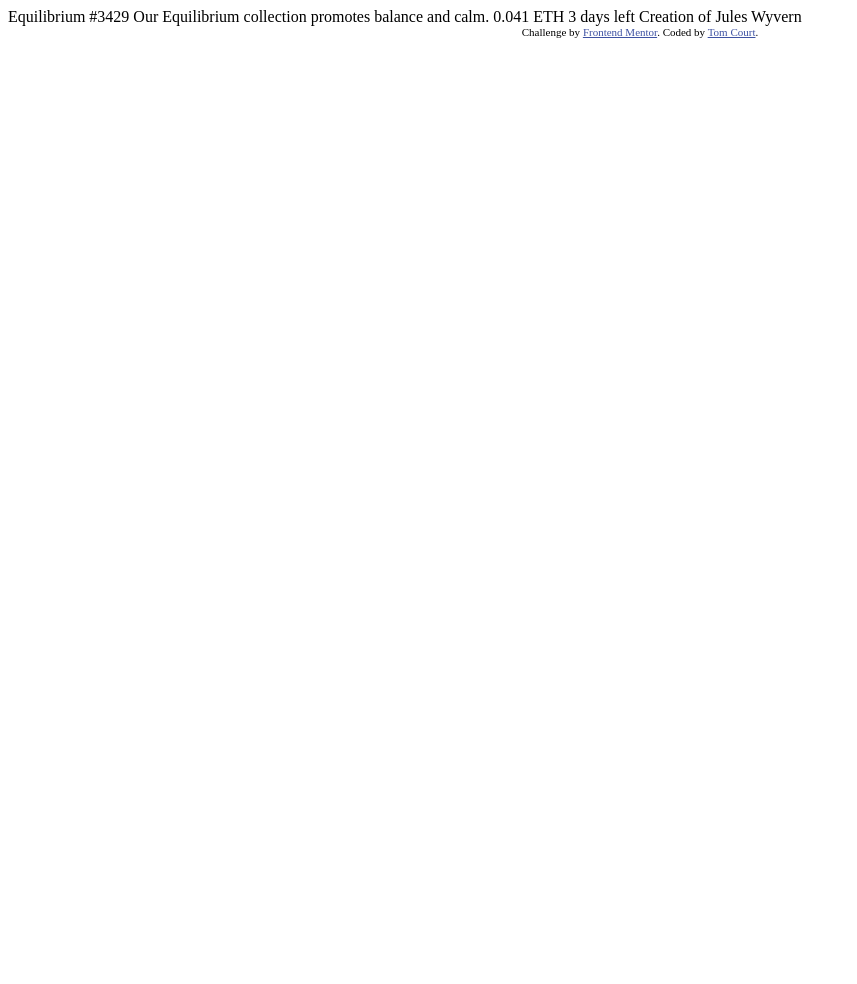
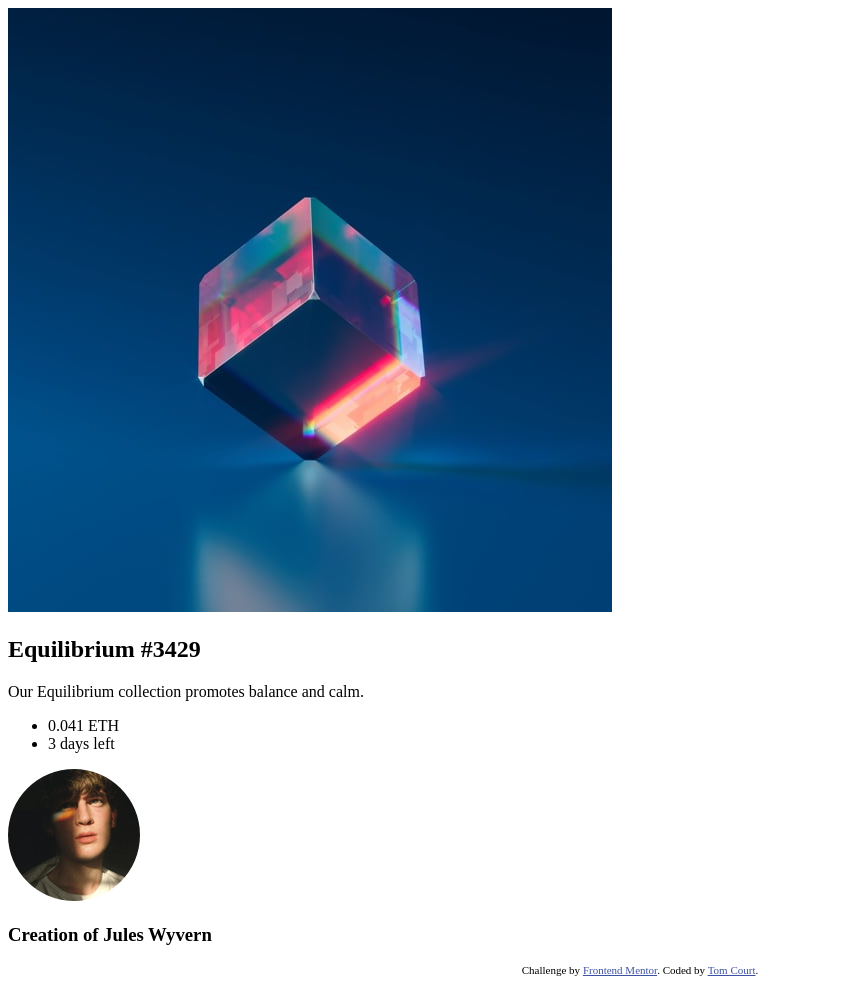
Before and after one commit to Tomcourt89/NFT-preview, a plain HTML site: page index.html in a window 1280 px wide. Shown: the whole page, without its empty margins (0-857 px from the left). Before the commit the page ends 800 px from the top, so only its background shows below. Drawn offline with Linux system fonts and the light colour scheme.

Commit message:
HTML added

```diff
--- a/index.html
+++ b/index.html
@@ -15,15 +15,26 @@
   </style>
 </head>
 <body>
+  <article>
+    <img src="./images/image-equilibrium.jpg" alt="Glassy cube standing on one of its corners">
 
-  Equilibrium #3429
+    <section class="content">
+      <h2>Equilibrium #3429</h2>
 
-  Our Equilibrium collection promotes balance and calm.
+      <p>Our Equilibrium collection promotes balance and calm.</p>
 
-  0.041 ETH
-  3 days left
+      <ul>
+        <li class="eth">0.041 ETH</li>
+        <li class="time">3 days left</li>
+      </ul>
+    </section>
 
-  Creation of Jules Wyvern
+    <section class="creator">
+      <img src="./images/image-avatar.png" alt="Avatar of the creator of this NFT">
+
+      <h3>Creation of <span>Jules Wyvern</span></h3>
+    </section>
+  </article>
 
   <div class="attribution">
     Challenge by <a href="https://www.frontendmentor.io?ref=challenge" target="_blank">Frontend Mentor</a>.
```
